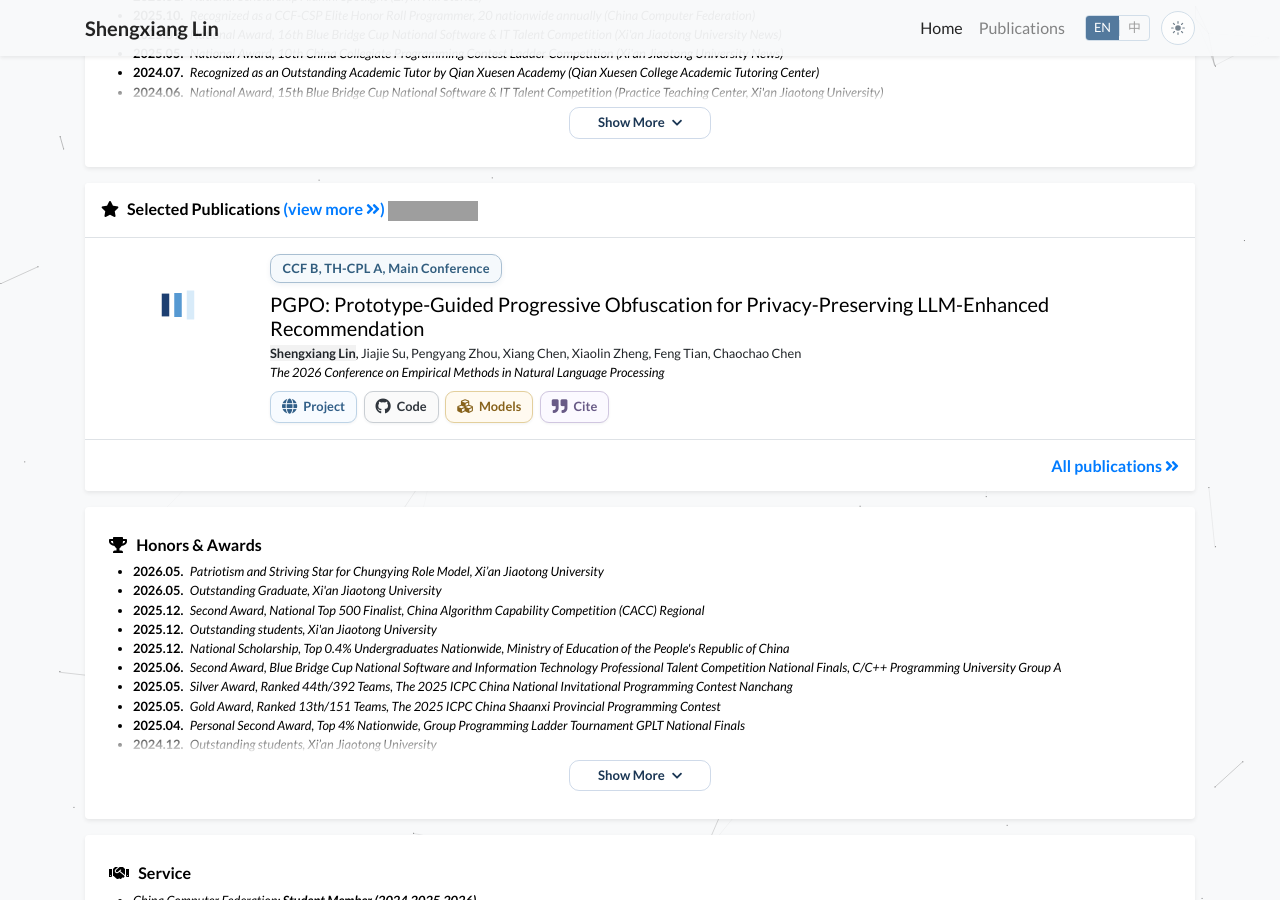
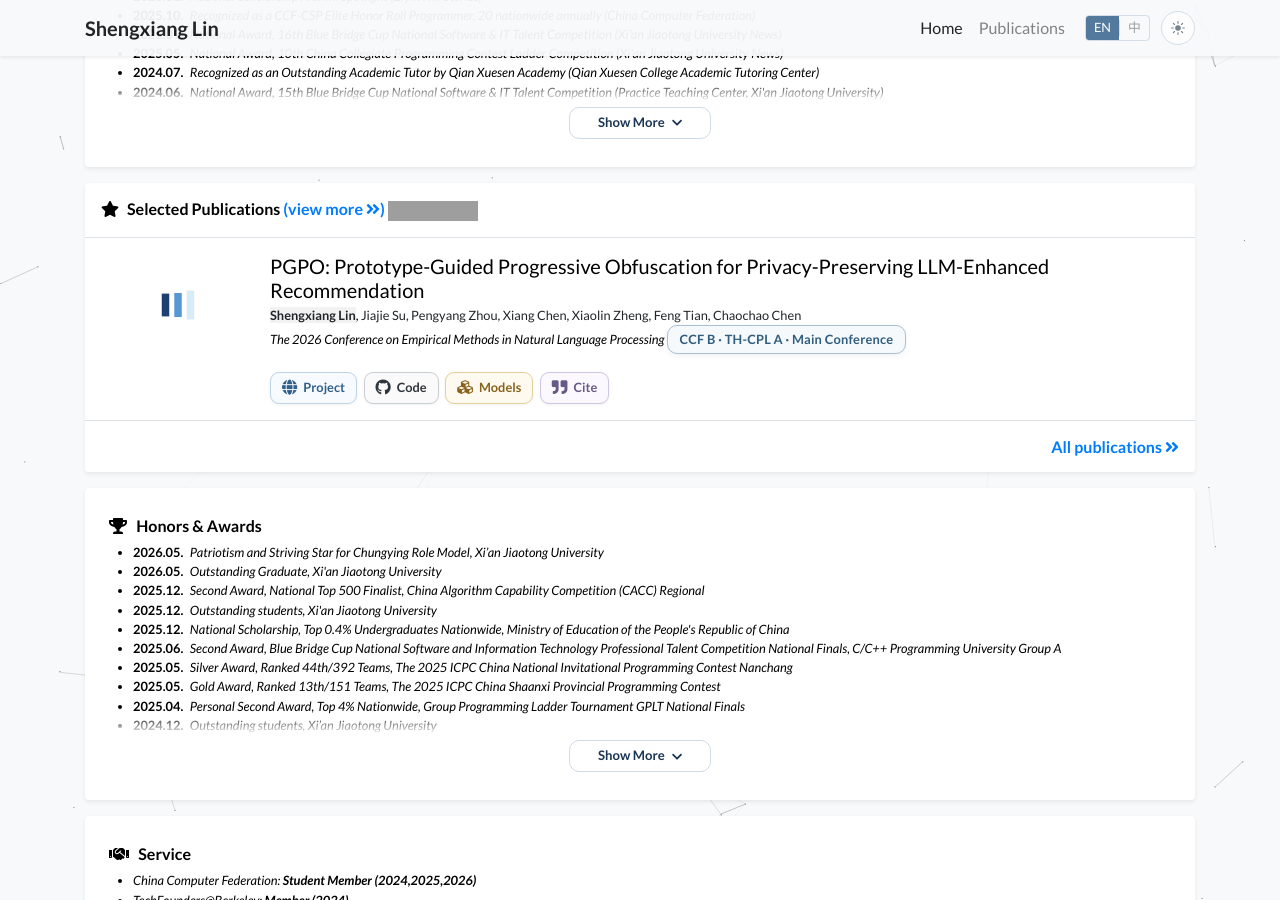
Before and after one commit to Shengxiang-Lin/Shengxiang-Lin.github.io, a Jekyll site: the page built from index.html, in a window 1280 px wide and 900 px high, scrolled down 1230 px. Built offline with Jekyll 4.4.1, drawn with Linux system fonts in a browser that asks for light colours; a style sheet for code colours, icons or effects is not loaded; grey boxes are pictures that could not be loaded.

Commit message:
Place publication metadata inline with venue

```diff
--- a/_includes/widgets/publication_item.html
+++ b/_includes/widgets/publication_item.html
@@ -5,13 +5,17 @@
             <img data-src="{{ item.cover }}" alt="{{ item.title }}" class="lazy w-100 rounded-sm" src="assets/images/empty_300x200.png">
         </div>
         <div class="col-md-9 col-xl-10 p-3 pl-md-0">
-            {% if item.pub_tags %}
-            <div class="publication-meta-box">{{ item.pub_tags | join: ", " }}</div>
-            {% endif %}
             <h5 class="mt-0 mb-1 font-weight-normal">{{ item.title }}</h5>
             <p class="mt-0 mb-0 small">{% include widgets/author_list.html authors=item.authors %}</p>
-            {% if item.pub or item.pub_pre or item.pub_post or item.pub_date %}
-            <p class="mt-0 mb-0 small">{{item.pub_pre}}<i>{{ item.pub }}</i>{{ item.pub_post }} {{ item.pub_date }}</p>
+            {% if item.pub or item.pub_pre or item.pub_post or item.pub_date or item.pub_tags %}
+            <p class="mt-0 mb-0 small publication-venue-line">
+                {% if item.pub or item.pub_pre or item.pub_post or item.pub_date %}
+                <span class="publication-venue">{{item.pub_pre}}<i>{{ item.pub }}</i>{{ item.pub_post }} {{ item.pub_date }}</span>
+                {% endif %}
+                {% if item.pub_tags %}
+                <span class="publication-meta-box">{{ item.pub_tags | join: " · " }}</span>
+                {% endif %}
+            </p>
             {% endif %}
             {% unless include.hide_abstract %}
             <p class="mt-0 mb-0 small text-muted">{{ item.abstract }}</p>
@@ -28,13 +32,17 @@
     <div class="card-img-overlay d-flex align-items-start flex-column" style="background-color: rgba(255, 255, 255, 0.85);">
         <div class="mb-auto"></div>
         <div>
-            {% if item.pub_tags %}
-            <div class="publication-meta-box">{{ item.pub_tags | join: ", " }}</div>
-            {% endif %}
             <h5 class="mt-0 mb-1 font-weight-normal">{{ item.title }}</h5>
             <p class="mt-0 mb-0 small">{% include widgets/author_list.html authors=item.authors %}</p>
-            {% if item.pub or item.pub_pre or item.pub_post or item.pub_date %}
-            <p class="mt-0 mb-0 small">{{item.pub_pre}}<i>{{ item.pub }}</i>{{ item.pub_post }} {{ item.pub_date }}</p>
+            {% if item.pub or item.pub_pre or item.pub_post or item.pub_date or item.pub_tags %}
+            <p class="mt-0 mb-0 small publication-venue-line">
+                {% if item.pub or item.pub_pre or item.pub_post or item.pub_date %}
+                <span class="publication-venue">{{item.pub_pre}}<i>{{ item.pub }}</i>{{ item.pub_post }} {{ item.pub_date }}</span>
+                {% endif %}
+                {% if item.pub_tags %}
+                <span class="publication-meta-box">{{ item.pub_tags | join: " · " }}</span>
+                {% endif %}
+            </p>
             {% endif %}
             {% unless include.hide_abstract %}
             <p class="mt-0 mb-0 small text-muted">{{ item.abstract }}</p>
```
